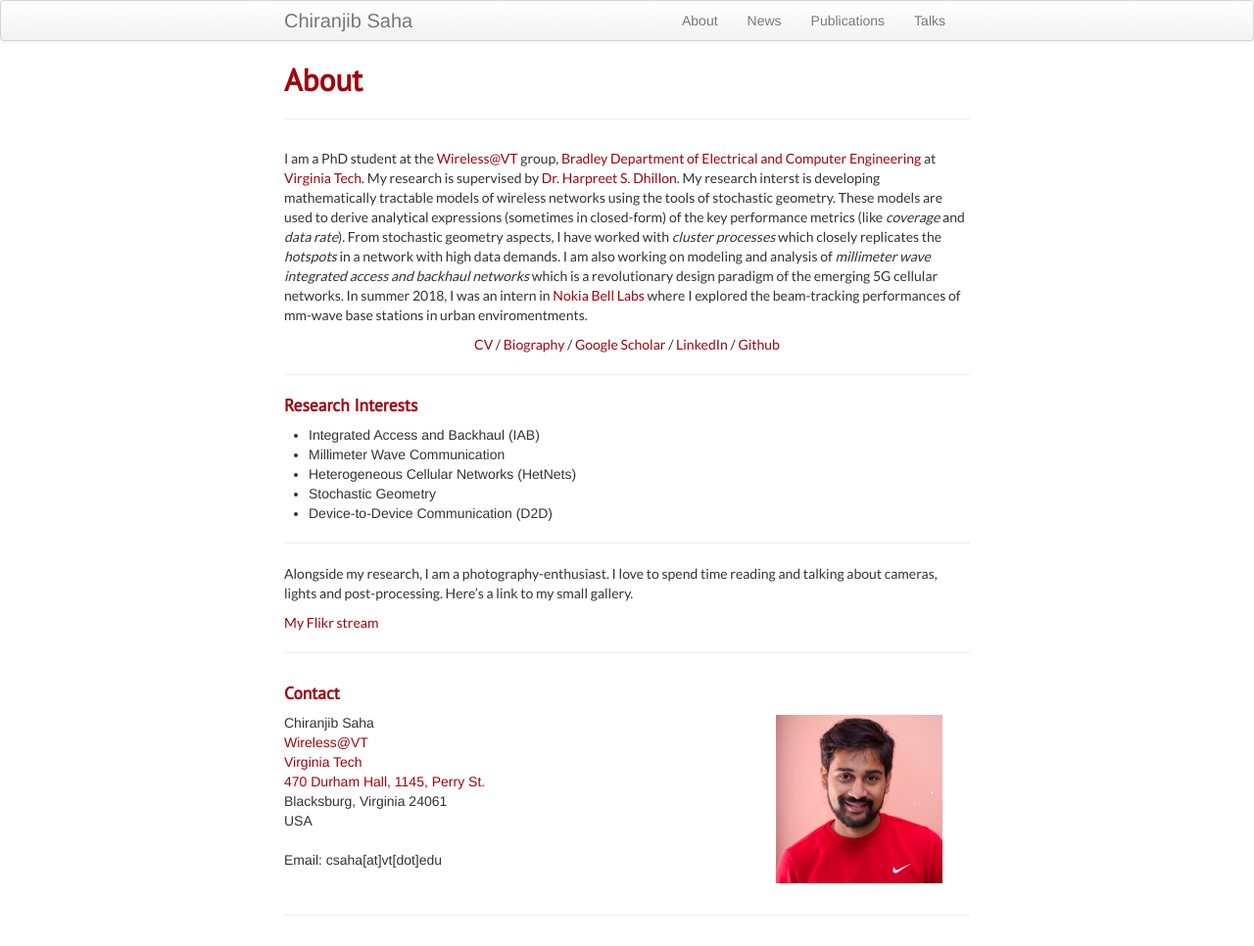
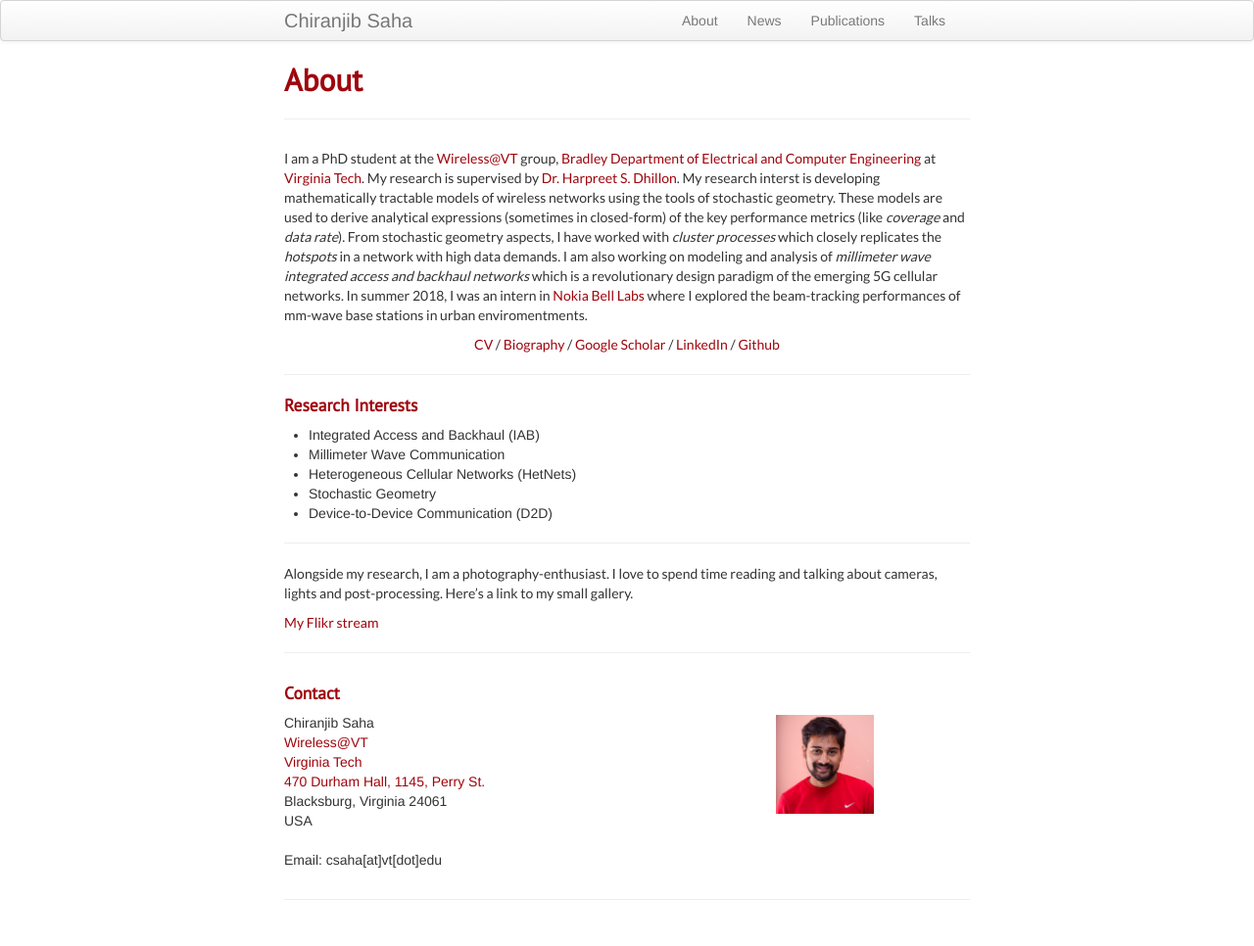
Before and after one commit to chiranjibsaha/chiranjibsaha.github.io, a Jekyll site: the page built from index.md, in a window 1280 px wide. Shown: the whole page at 98% size. Built offline with Jekyll 4.4.1, drawn with Linux system fonts in a browser that asks for light colours.

Commit message:
Update kbroman.css

```diff
--- a/assets/themes/twitter/css/kbroman.css
+++ b/assets/themes/twitter/css/kbroman.css
@@ -77,6 +77,9 @@ font-family: 'PT Sans', sans-serif;
   //  position: relative;
   //  overflow: hidden;
     border-radius: 20%;
+    vertical-align: middle;
+    width: 100px;
+    height: 100px;
 }
 .profile-pic {
   //  display: inline;
```
